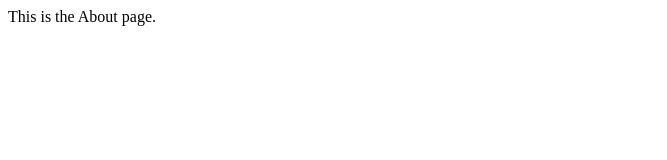
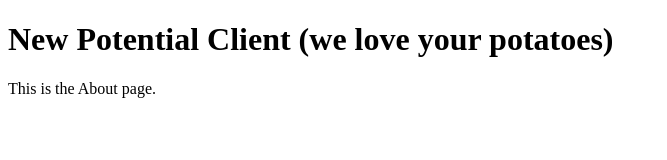
Before and after one commit to Spackcro/github-course-repo, a plain HTML site: page about.html in a window 1280 px wide. Shown: the whole page, without its empty margins (0-667 px from the left). Drawn offline with Linux system fonts and the light colour scheme.

Commit message:
modified about page for potential client

```diff
--- a/about.html
+++ b/about.html
@@ -1,6 +1,10 @@
 <!DOCTYPE html>
 <html>
     <body>
+        <h1>New Potential Client (we love your potatoes)</h1>
+
+        <!--This is the new form -->
+
         This is the About page.
     </body>
 </html>
```
